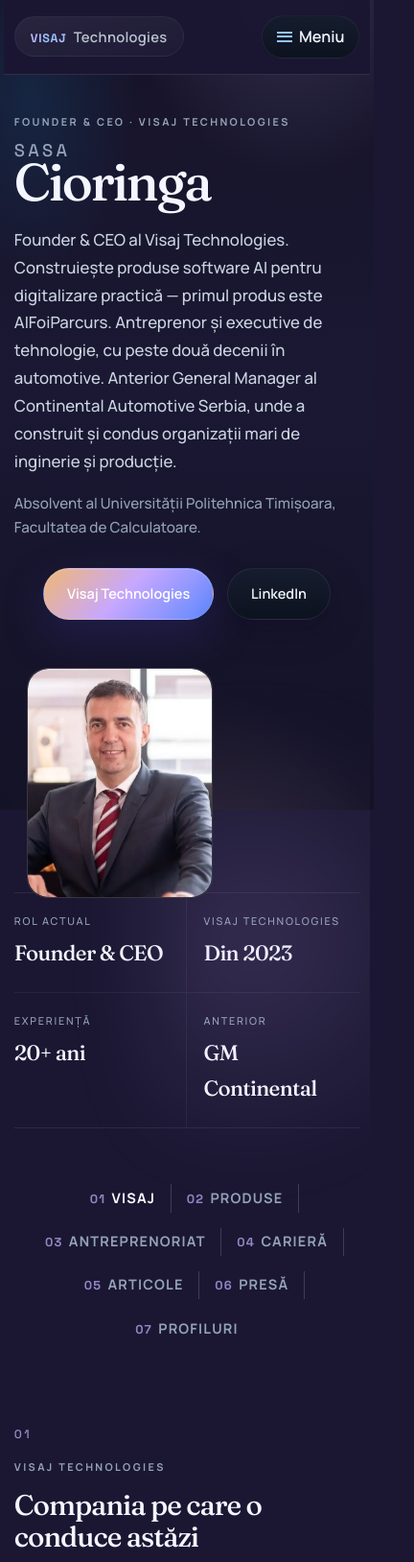
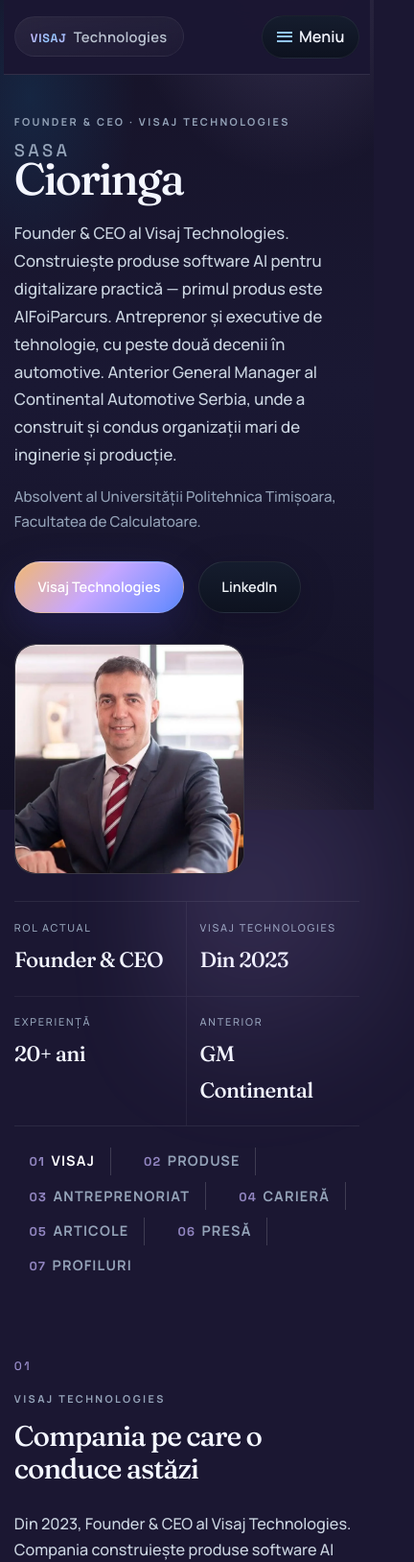
Before and after one commit to aifoiparcurs/visaj-3d, a website built with Vite: page sasa-cioringa.html in a window 390 px wide. Shown: the top 1628 px of the page at 96% size, 432 px wide, since content can reach past the window. Built offline with nearby package versions, Linux system fonts and the light colour scheme.

Commit message:
layout mobil

```diff
--- a/src/styles.css
+++ b/src/styles.css
@@ -1367,7 +1367,7 @@
 .fh {
   position: relative;
   padding-block: clamp(2.5rem, 7vw, 5.25rem) 0;
-  overflow: hidden;
+  overflow: visible;
 }
 
 .fh__aurora {
@@ -1402,9 +1402,27 @@
   border-top: 1px solid rgba(255, 255, 255, 0.08);
 }
 
+@media (max-width: 1079px) {
+  .fh__index {
+    justify-content: flex-start;
+    gap: 0.45rem 1.15rem;
+    padding: 1.35rem 0 1.5rem;
+  }
+
+  .fh__index a {
+    padding: 0.2rem 0;
+  }
+
+  .fh__index a:not(:last-child) {
+    border-right: 0;
+  }
+}
+
 .fh__index a {
   display: inline-flex;
   align-items: baseline;
+  flex-shrink: 0;
+  min-width: max-content;
   gap: 0.4rem;
   padding: 0.15rem calc(0.675rem + 5px);
   text-decoration: none;
@@ -1459,7 +1477,7 @@
 .fh__family {
   font-family: var(--founder-serif);
   font-optical-sizing: auto;
-  font-size: clamp(3.4rem, 8.4vw, 7.1rem);
+  font-size: clamp(2.85rem, 12vw, 7.1rem);
   font-weight: 500;
   letter-spacing: -0.045em;
   color: var(--foreground);
@@ -1483,7 +1501,7 @@
   max-width: 340px;
   width: 100%;
   margin: 0;
-  overflow: visible;
+  overflow: hidden;
   aspect-ratio: 1 / 1;
 }
 
@@ -1491,16 +1509,33 @@
   .fh__portrait {
     margin-left: auto;
     padding-top: 0.35rem;
+    overflow: visible;
   }
 }
 
 @media (max-width: 1079px) {
+  .fh__top {
+    align-items: start;
+  }
+
   .fh__portrait {
-    max-width: 220px;
+    max-width: 240px;
+    margin-top: 0.25rem;
   }
 
   .fh__plate {
-    min-height: 220px;
+    min-height: 0;
+  }
+
+  .fh__plate--photo {
+    width: 100%;
+    height: 100%;
+    margin: 0;
+    transform: none;
+  }
+
+  .page-founder .cta-row {
+    justify-content: flex-start;
   }
 }
 
@@ -1566,18 +1601,28 @@
 }
 
 .fh__plate--photo {
-  aspect-ratio: auto;
-  width: calc(100% - 26px);
-  height: calc(100% + 20px);
-  margin-block: -10px;
-  margin-inline: auto;
+  aspect-ratio: 1 / 1;
+  width: 100%;
+  height: 100%;
+  margin: 0;
   min-height: 0;
-  transform: translateY(32px);
+  transform: none;
   border: 1px solid rgba(255, 255, 255, 0.16);
   background: #12101f;
   overflow: hidden;
   border-radius: 1.35rem;
   box-shadow: none;
+}
+
+@media (min-width: 1080px) {
+  .fh__plate--photo {
+    aspect-ratio: auto;
+    width: calc(100% - 26px);
+    height: calc(100% + 20px);
+    margin-block: -10px;
+    margin-inline: auto;
+    transform: translateY(32px);
+  }
 }
 
 .fh__plate--photo::before,
@@ -1668,8 +1713,17 @@
 }
 
 @media (max-width: 879px) {
+  .fh__stats {
+    margin-top: 1.75rem;
+  }
+
+  .fh__stats > div {
+    padding: 1.1rem 0.85rem 1.15rem 0;
+  }
+
   .fh__stats > div:nth-child(2n) {
     border-right: 0;
+    padding-left: 0.85rem;
   }
 
   .fh__stats > div:nth-child(-n + 2) {
@@ -1683,15 +1737,17 @@
   letter-spacing: 0.16em;
   text-transform: uppercase;
   color: var(--text-muted);
+  overflow-wrap: break-word;
 }
 
 .fh__stats dd {
   margin: 0;
   font-family: var(--founder-serif);
-  font-size: clamp(1.28rem, 1.4vw + 1.05rem, 1.65rem);
+  font-size: clamp(1.2rem, 1.4vw + 1.05rem, 1.65rem);
   font-weight: 500;
   letter-spacing: -0.03em;
   color: var(--foreground);
+  overflow-wrap: break-word;
 }
 
 .fchapter {
@@ -2007,7 +2063,7 @@
   margin: 0 0 1.15rem;
   font-family: var(--founder-serif);
   font-optical-sizing: auto;
-  font-size: clamp(3.2rem, 8vw, 6.4rem);
+  font-size: clamp(2.85rem, 12vw, 6.4rem);
   font-weight: 500;
   letter-spacing: -0.045em;
   line-height: 0.92;
@@ -2034,24 +2090,25 @@
 
 .ih__person {
   display: flex;
-  flex-direction: row;
-  align-items: center;
-  text-align: right;
+  flex-direction: column-reverse;
+  align-items: flex-start;
+  text-align: left;
   text-decoration: none;
   color: inherit;
   justify-self: start;
-  gap: 0.95rem;
+  gap: 0.85rem;
+  max-width: 280px;
 }
 
 .ih__person-copy {
   display: flex;
   flex-direction: column;
-  align-items: flex-end;
+  align-items: flex-start;
   gap: 0.2rem;
 }
 
 .ih__photo {
-  width: min(244px, 42vw);
+  width: min(240px, 100%);
   aspect-ratio: 4 / 5;
   border-radius: 1.45rem;
   object-fit: cover;
@@ -2062,14 +2119,14 @@
 .ih__slot {
   position: relative;
   display: block;
-  width: min(244px, 42vw);
+  width: min(240px, 100%);
   aspect-ratio: 4 / 5;
   border-radius: 1.45rem;
   border: 1px solid rgba(255, 255, 255, 0.12);
   background: #12101f;
   overflow: hidden;
   flex-shrink: 0;
-  transform: translateX(37px);
+  transform: none;
 }
 
 .ih__slot img {
@@ -2104,17 +2161,36 @@
   }
 
   .ih__person {
+    flex-direction: row;
+    align-items: center;
+    text-align: right;
     justify-self: end;
-    transform: translateX(-41px);
+    max-width: none;
+    gap: 0.95rem;
+    transform: none;
   }
 
   .ih__person-copy {
-    transform: translateX(8px);
+    align-items: flex-end;
   }
 
   .ih__photo,
   .ih__slot {
     width: 264px;
+  }
+}
+
+@media (min-width: 1080px) {
+  .ih__person {
+    transform: translateX(-41px);
+  }
+
+  .ih__person-copy {
+    transform: translateX(8px);
+  }
+
+  .ih__slot {
+    transform: translateX(37px);
   }
 }
 
@@ -2180,6 +2256,7 @@
   letter-spacing: 0.06em;
   text-transform: uppercase;
   color: var(--text-muted);
+  flex-shrink: 0;
 }
 
 .blog-split {
```
